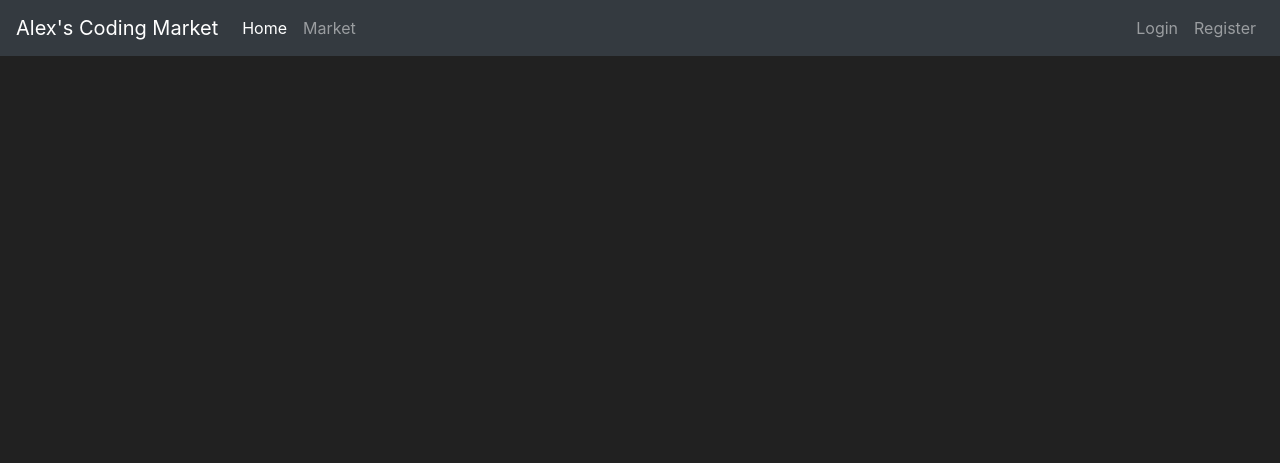
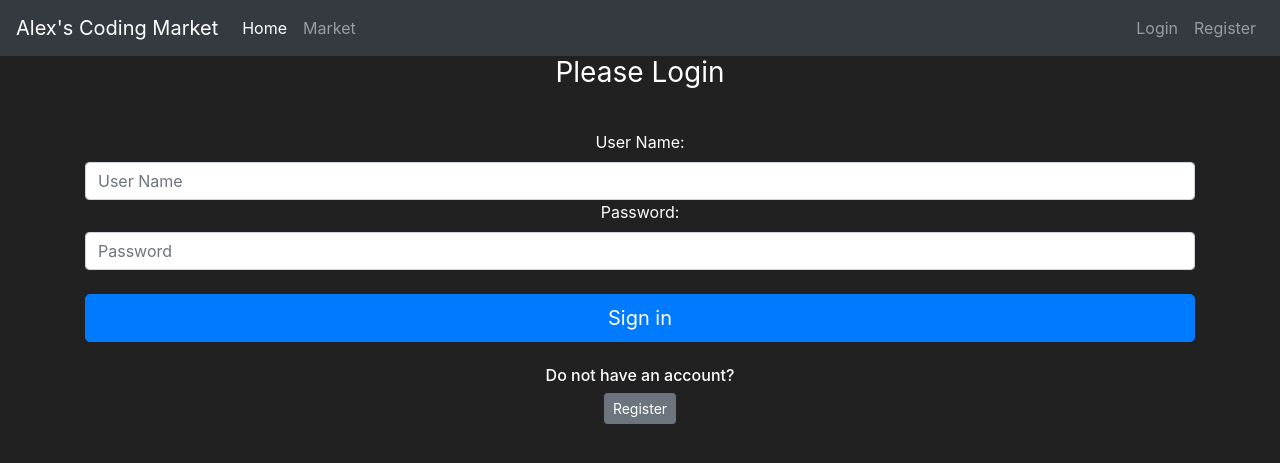
Before and after one commit to UkrainianProgrammer/Market, a Flask app: page /login in a window 1280 px wide. Shown: the top 463 px of the page. Run offline with Flask 3, Linux system fonts and the light colour scheme; some libraries are stand-ins or nearby versions.

Commit message:
Put together a login page

```diff
--- a/market/forms.py
+++ b/market/forms.py
@@ -20,3 +20,8 @@ class RegisterForm(FlaskForm):
     password1 = PasswordField(label='Password:', validators=[Length(min=6), DataRequired()])
     password2 = PasswordField(label='Confirm Password', validators=[EqualTo('password1'), DataRequired()])
     submit = SubmitField(label='Create Account')
+
+class LoginForm(FlaskForm):
+    username = StringField(label='User Name:', validators=[DataRequired()])
+    password = PasswordField(label='Password:', validators=[DataRequired()])
+    submit = SubmitField(label='Sign in')
--- a/market/templates/login.html
+++ b/market/templates/login.html
@@ -5,6 +5,32 @@
 
 {% block content %}
 <body class="text-center">
+    <div class="container">
+        <form method="POST" class="form-signin" style="color:white">
+            {{ form.hidden_tag() }}
+            <h1 class="h3 mb-3 font-weight-normal">
+                Please Login
+            </h1>
+            <br>
+            {{ form.username.label() }}
+            {{ form.username(class="form-control", placeholder="User Name") }}
 
+            {{ form.password.label() }}
+            {{ form.password(class="form-control", placeholder="Password") }}
+
+            <br>
+
+            {{ form.submit(class="btn btn-lg btn-block btn-primary") }}
+
+            <br>
+
+
+            <div class="checkbox mb-3">
+               <h6>Do not have an account?</h6>
+               <a class="btn btn-sm btn-secondary" href="{{ url_for('register_page') }}">Register</a>
+            </div>
+
+        </form>
+    </div>
 </body>
 {% endblock %}
--- a/run.py
+++ b/run.py
@@ -1,7 +1,7 @@
 from flask import render_template, redirect, url_for, flash
 from market import app
 from market.models import Item, User
-from market.forms import RegisterForm
+from market.forms import RegisterForm, LoginForm
 from market import db
 
 @app.route('/')
@@ -32,7 +32,8 @@ def register_page():
 
 @app.route('/login', methods=['GET', 'POST'])
 def login_page():
-    return render_template('login.html')
+    form = LoginForm()
+    return render_template('login.html', form=form)
 
 if __name__ == '__main__':
     app.run(debug=True)
```
